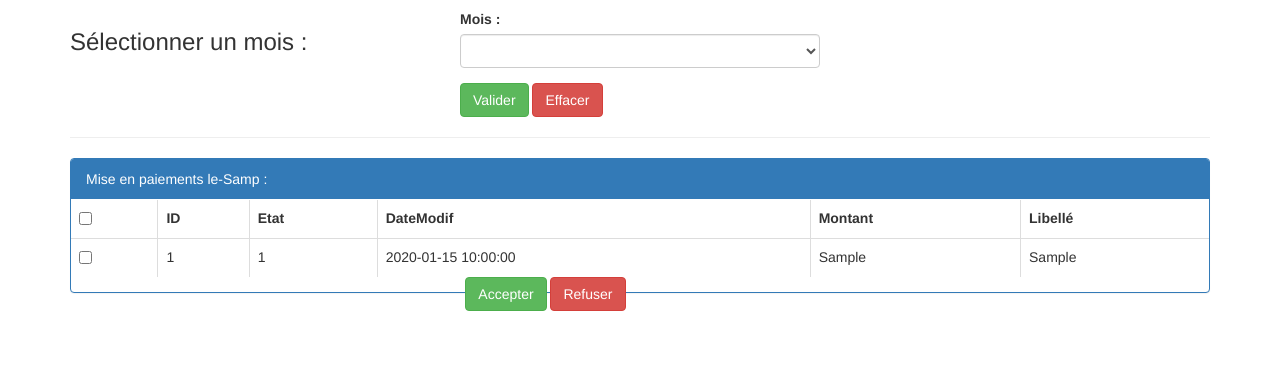
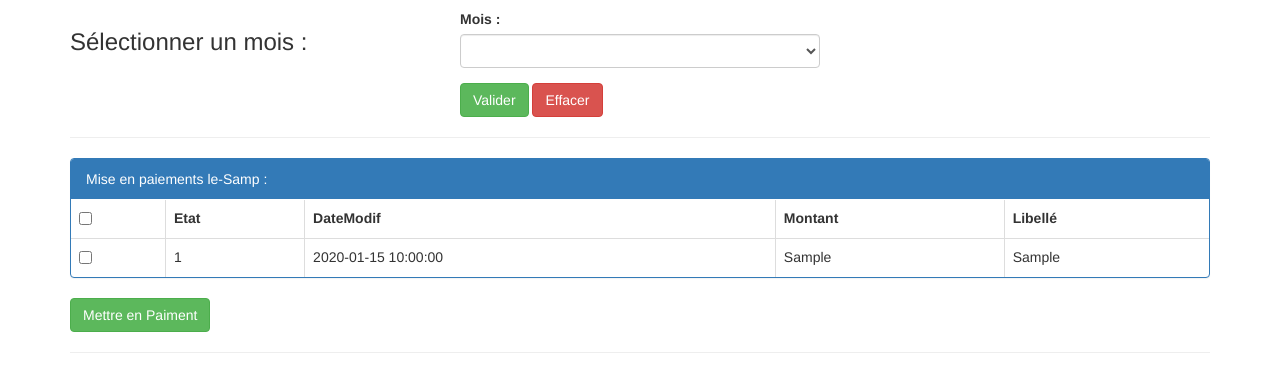
Before and after one commit to JulienRAVIA/GSB, a PHP site: the page made by src/Views/suiviPaiement.twig in a window 1280 px wide. Shown: the part 196-588 px from the top of the page. Run offline with PHP 8.4, Linux system fonts and the light colour scheme; the template is opened without the code that fills it: most values are stand-ins (such as "Sample title", 1, 10 or a date in 2020); lists and menus that the app fills with data are empty; some libraries are stand-ins or nearby versions.

Commit message:
Ajout de la fonction de Mise En Paiement

```diff
--- a/docs/resources/style.css
+++ b/docs/resources/style.css
@@ -81,7 +81,7 @@ pre {
     margin-top: 2px;
     list-style: none;
     background-color: #ffffff;
-    border: 1px solid #ccc
+    border: 1px solid #ccc;
     border-radius: 5px;
     box-shadow: 0 5px 10px rgba(0, 0, 0, 0.2);
 }
--- a/public/index.php
+++ b/public/index.php
@@ -42,14 +42,15 @@ $router->addRoutes(array(
 $router->addRoutes(array(
     // page d'accueil du suivi des fiches de frais
     array('GET','/frais/suivre', 'App\\Controllers\\SuivrePaiementController@index', 'frais.suivre'),
-    array('POST','/frais/suivre', 'App\\Controllers\\SuivrePaiementController@showSuivi', 'frais.suivre.post')
+    array('POST','/frais/suivre', 'App\\Controllers\\SuivrePaiementController@showSuivi', 'frais.suivre.post'),
+    array('POST','/frais/suivre/miseEnPaiement', 'App\\Controllers\\SuivrePaiementController@miseEnPaiement', 'frais.suivre.mep'),
 ));
 
 
 $match = $router->match();
 
 if (!$match) {
-    App\View\View::redirect('/');
+    // App\View\View::redirect('/');
 } else {
     if(!\App\Utils\Session::isConnected() && $match['name'] != 'connexion') {
         \App\View\View::make('connexion.twig');
--- a/src/Views/suiviPaiement.twig
+++ b/src/Views/suiviPaiement.twig
@@ -9,13 +9,13 @@
 
 	{% if lesFiches is defined %}
 	<hr>
+        <form role="form" method="post" action="/frais/suivre/miseEnPaiement">
 	<div class="panel panel-primary">
 	    <div class="panel-heading">Mise en paiements
 	        {{ moisASelectionner|slice(4, 2) ~ '-' ~ moisASelectionner|slice(0, 4) }} : </div>
 	    <table class="table table-bordered table-responsive">
 	        <tr>
 	            <th class='chck'><input id="checkAlls" type="checkbox"></th>
-	            <th class="visiteur">ID</th>
 	            <th class="etat">Etat</th>
 	            <th class="datemodif">DateModif</th>
 	            <th class='montant'>Montant</th>
@@ -23,8 +23,7 @@
 	        </tr>
 	        {% for uneFiche in lesFiches %}
 	            <tr id="{{ uneFiche.idVisiteur }}">
-	                <td><input class="chckbx" name="lesFiches[{{uneFiche.idVisiteur}}]" value="{{ uneFiche.idVisiteur }}" type="checkbox"></td>
-	                <td> {{ uneFiche.idVisiteur }} </td>
+	                <td><input class="chckbx" name="id[]" value="{{ uneFiche.idVisiteur }}" type="checkbox"></td>
 	                <td> {{ uneFiche.idEtat }} </td>
 	                <td> {{ uneFiche.dateModif }} </td>
 	                <td> {{ uneFiche.montantValide }} </td>
@@ -32,14 +31,10 @@
 	            </tr>
 	        {% endfor %}
 	    </table>
-	    <div class="form-group">
-	        <label class="col-md-4 control-label" for="accepter"></label>
-	        <div class="col-md-8">
-	            <button id="accepter" name="accepter" class="btn btn-success">Accepter</button>
-	            <button id="refuser" name="refuser" class="btn btn-danger">Refuser</button>
-	        </div>
-	    </div>
 	</div>
+        {{ component.button('Mettre en Paiment', 'success') }}
+        </form>
+        <hr>
 	{% endif %}
 
 {% endblock %}
```
Also changed, not shown: src/App/Controllers/SuivrePaiementController.php (+10 -0 lines).
